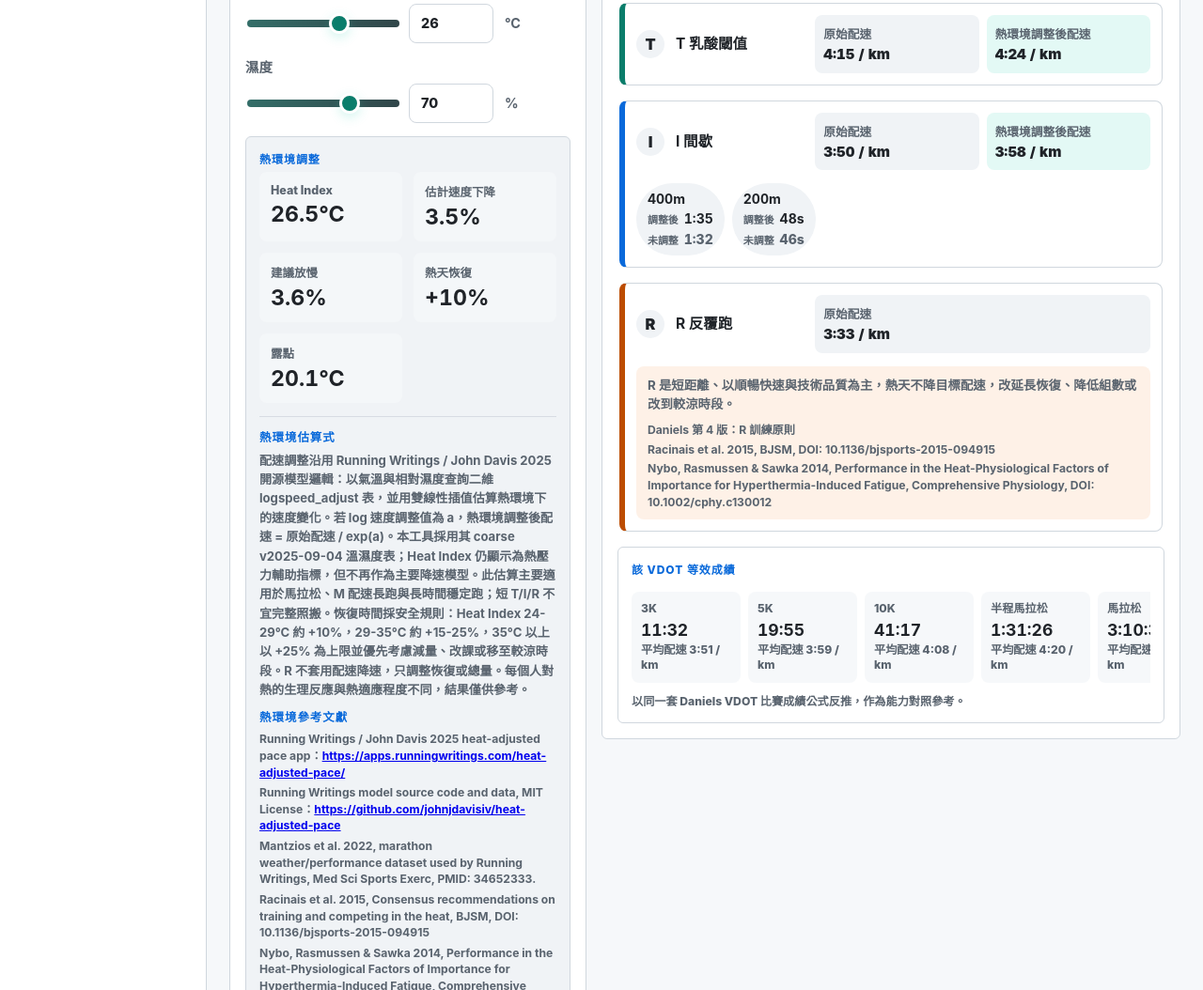
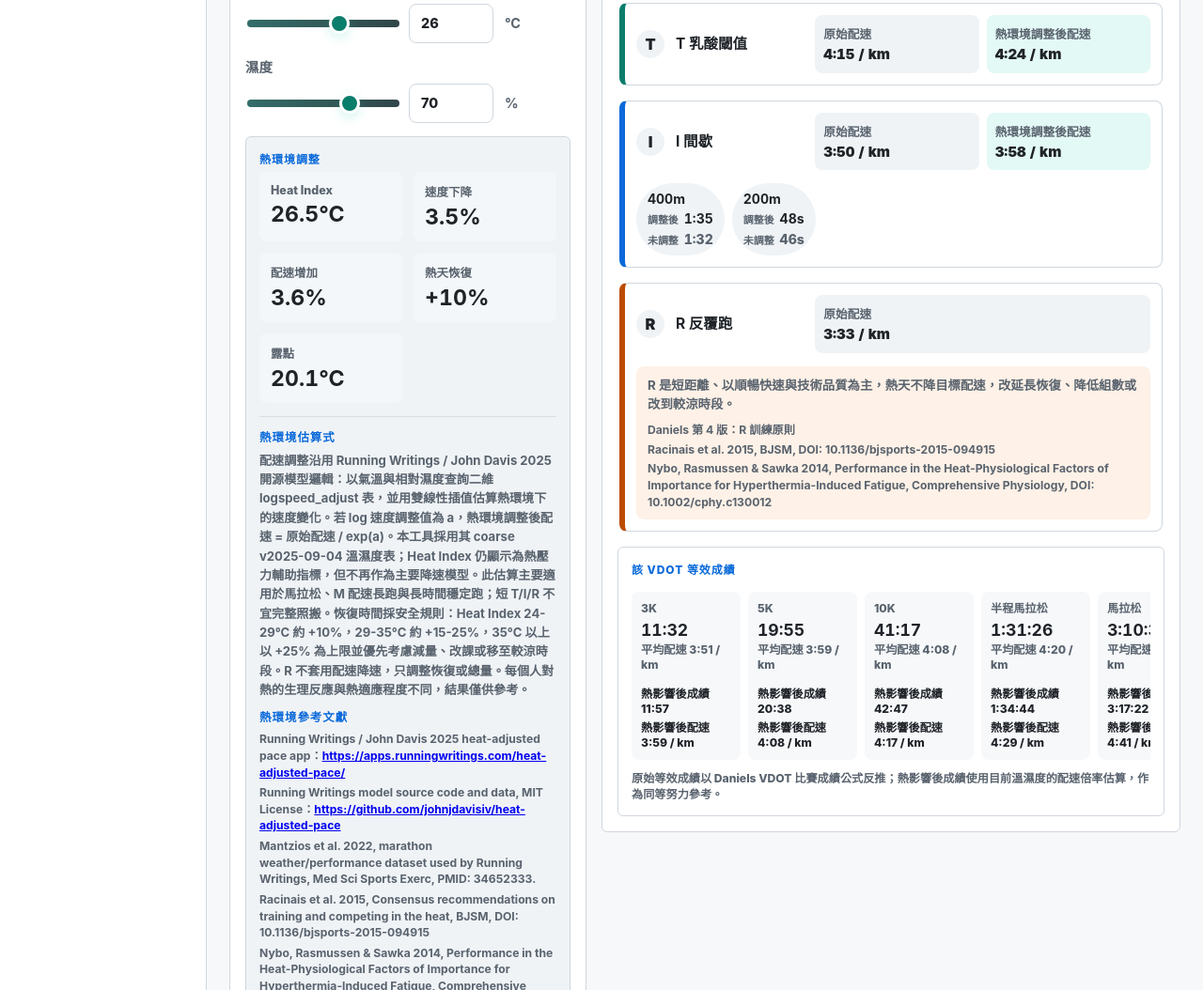
Before and after one commit to raykaichang/VDOT-training-planner, a website with bundled scripts: page index.html in a window 1280 px wide. Shown: the part 533-1587 px from the top of the page at 94% size. Built offline with nearby package versions, Linux system fonts and the light colour scheme.

Commit message:
Show heat-adjusted VDOT equivalents

```diff
--- a/web/app.mjs
+++ b/web/app.mjs
@@ -47,7 +47,10 @@ const copy = {
     seconds: "秒",
     estimatedVdot: "換算 VDOT",
     vdotEquivalentTitle: "該 VDOT 等效成績",
-    vdotEquivalentNote: "以同一套 Daniels VDOT 比賽成績公式反推，作為能力對照參考。",
+    vdotEquivalentNote:
+      "原始等效成績以 Daniels VDOT 比賽成績公式反推；熱影響後成績使用目前溫濕度的配速倍率估算，作為同等努力參考。",
+    heatAdjustedEquivalentResult: "熱影響後成績",
+    heatAdjustedEquivalentPace: "熱影響後配速",
     finishTime: "完賽時間",
     estimatedPace: "平均配速",
     invalidRaceTime: "請輸入有效的時分秒。",
@@ -83,9 +86,9 @@ const copy = {
       "Nybo, Rasmussen & Sawka 2014, Performance in the Heat-Physiological Factors of Importance for Hyperthermia-Induced Fatigue, Comprehensive Physiology, DOI: 10.1002/cphy.c130012"
     ],
     heatAdjustment: "熱環境調整",
-    slowerBy: "建議放慢",
+    slowerBy: "配速增加",
     heatIndex: "Heat Index",
-    speedLoss: "估計速度下降",
+    speedLoss: "速度下降",
     dewPoint: "露點",
     heatFormulaTitle: "熱環境估算式",
     heatFormula:
@@ -187,7 +190,10 @@ const copy = {
     seconds: "Sec",
     estimatedVdot: "Estimated VDOT",
     vdotEquivalentTitle: "Equivalent Race Results",
-    vdotEquivalentNote: "Estimated from the same Daniels VDOT race-performance equation for ability reference.",
+    vdotEquivalentNote:
+      "Baseline equivalents are estimated from the Daniels VDOT race-performance equation; heat-adjusted results apply the current temperature/humidity pace multiplier as an equal-effort reference.",
+    heatAdjustedEquivalentResult: "Heat-adjusted result",
+    heatAdjustedEquivalentPace: "Heat-adjusted pace",
     finishTime: "Finish Time",
     estimatedPace: "Average Pace",
     invalidRaceTime: "Enter a valid race time.",
@@ -223,9 +229,9 @@ const copy = {
       "Nybo, Rasmussen & Sawka 2014, Performance in the Heat-Physiological Factors of Importance for Hyperthermia-Induced Fatigue, Comprehensive Physiology, DOI: 10.1002/cphy.c130012"
     ],
     heatAdjustment: "Heat Adjustment",
-    slowerBy: "Slow by",
+    slowerBy: "Pace increase",
     heatIndex: "Heat Index",
-    speedLoss: "Estimated speed loss",
+    speedLoss: "Speed loss",
     dewPoint: "Dew Point",
     heatFormulaTitle: "Heat Adjustment Formula",
     heatFormula:
@@ -891,18 +897,32 @@ function renderVdotEquivalentResults(model, t) {
       <p class="eyebrow">${t.vdotEquivalentTitle}</p>
       <div class="vdot-equivalent-grid">
         ${results
-          .map(
-            (result) => `
+          .map((result) => {
+            const basePaceSeconds = result.seconds / (result.meters / 1000);
+            const heatAdjustedSeconds = result.seconds * model.heatAdjustment.multiplier;
+            const heatAdjustedPaceSeconds =
+              basePaceSeconds * model.heatAdjustment.multiplier;
+
+            return `
               <article>
                 <span>${state.locale === "en" ? result.en : result.zh}</span>
                 <strong>${formatFinishTime(result.seconds)}</strong>
                 <small>${t.estimatedPace} ${formatPaceForUnit(
-                  result.seconds / (result.meters / 1000),
+                  basePaceSeconds,
                   state.unitSystem
                 )}</small>
+                <div class="vdot-heat-equivalent">
+                  <small>${t.heatAdjustedEquivalentResult} ${formatFinishTime(
+                    heatAdjustedSeconds
+                  )}</small>
+                  <small>${t.heatAdjustedEquivalentPace} ${formatPaceForUnit(
+                    heatAdjustedPaceSeconds,
+                    state.unitSystem
+                  )}</small>
+                </div>
               </article>
-            `
-          )
+            `;
+          })
           .join("")}
       </div>
       <p>${t.vdotEquivalentNote}</p>
--- a/web/styles.css
+++ b/web/styles.css
@@ -828,6 +828,19 @@ input[type="range"]::-moz-range-thumb {
   white-space: nowrap;
 }
 
+.vdot-heat-equivalent {
+  display: grid;
+  gap: 3px;
+  margin-top: 4px;
+  padding-top: 6px;
+  border-top: 1px solid var(--border);
+}
+
+.vdot-heat-equivalent small {
+  color: var(--text);
+  overflow-wrap: anywhere;
+}
+
 .vdot-equivalent-card > p:not(.eyebrow) {
   margin: 0;
 }
```
